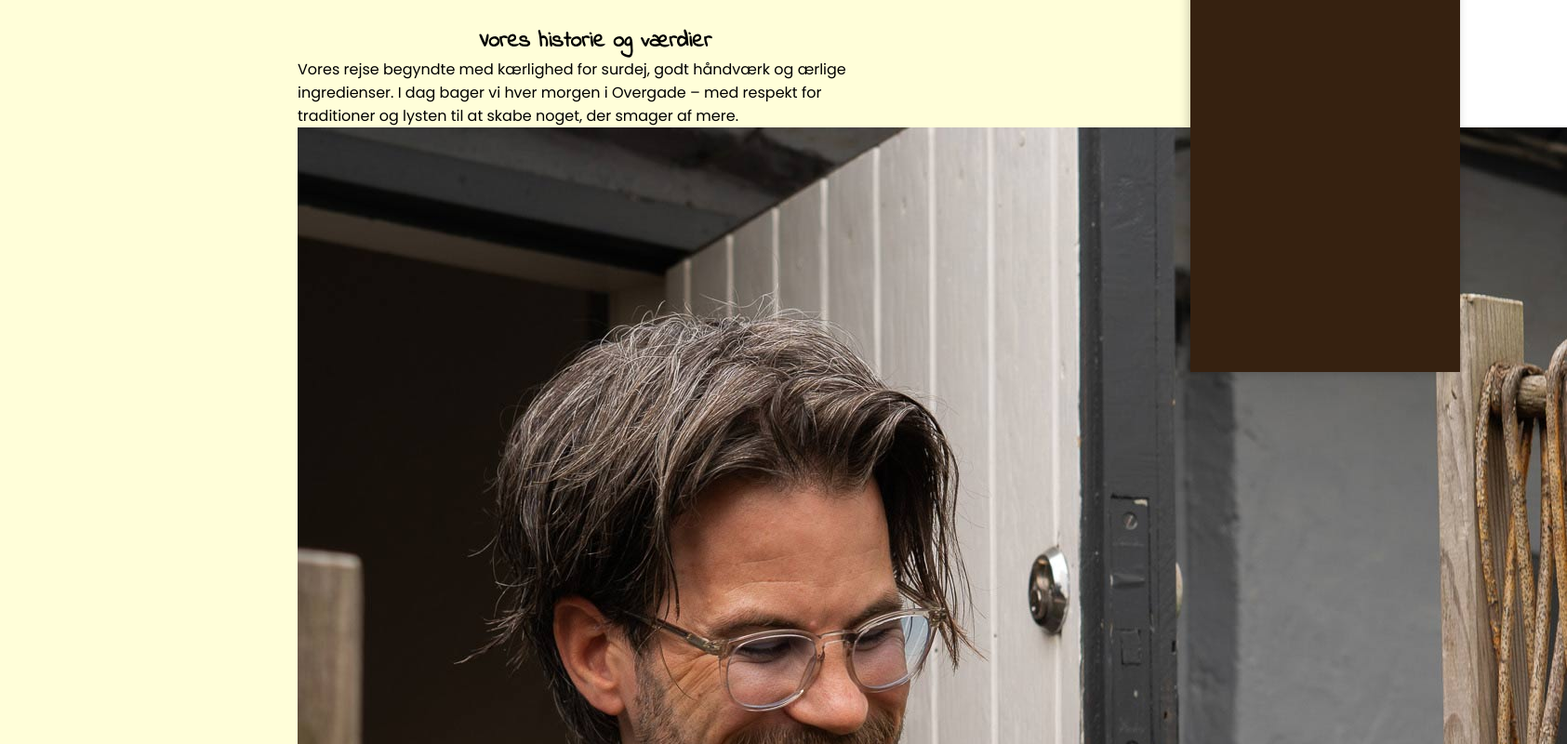
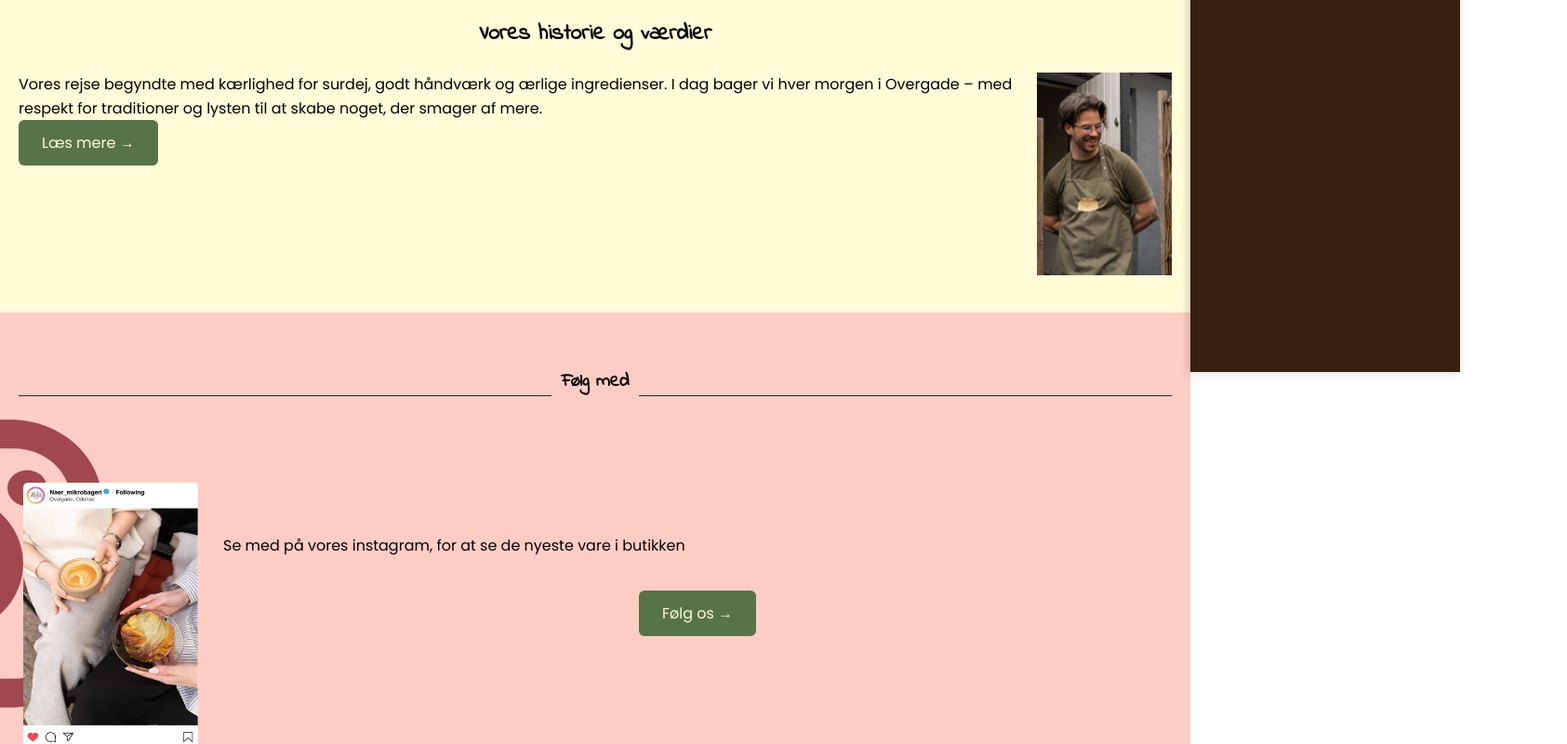
Before and after one commit to Freja-absalonsen/projekt-6, a Vue app in the folder projekt-6/: page / in a window 1280 px wide. Shown: the part 560-1360 px from the top of the page at 93% size, 1685 px wide, since content can reach past the window. Built offline with nearby package versions, Linux system fonts and the light colour scheme.

Commit message:
style på home siderne

```diff
--- a/projekt-6/src/components/home/HomeHistory.vue
+++ b/projekt-6/src/components/home/HomeHistory.vue
@@ -3,9 +3,13 @@
         <h2 class="home-history__title">Vores historie og værdier</h2>
 
         <div class="home-history__content">
-            <p class="home-history__text">
-                Vores rejse begyndte med kærlighed for surdej, godt håndværk og ærlige ingredienser. I dag bager vi hver morgen i Overgade – med respekt for traditioner og lysten til at skabe noget, der smager af mere.
-            </p>
+            <div class="home-history__text">
+                <p class="home-history__text-block">
+                    Vores rejse begyndte med kærlighed for surdej, godt håndværk og ærlige ingredienser. I dag bager vi hver morgen i Overgade – med respekt for traditioner og lysten til at skabe noget, der smager af mere.
+                </p>
+
+                <button class="home-history__button">Læs mere →</button>
+            </div>
 
             <div class="home-history__image-wrap">
                 <img class="home-history__image" src="@/assets/home-jesper.jpg" alt="Jesper i forklæde">
@@ -13,7 +17,6 @@
             </div>
         </div>
 
-        <button class="home-history__button">Læs mere →</button>
 
     </section>
 </template>
--- a/projekt-6/src/components/home/HomeSome.vue
+++ b/projekt-6/src/components/home/HomeSome.vue
@@ -2,7 +2,7 @@
     <section class="follow">
         <div class="follow__header">
             <div class="divider"></div>
-                <h3 class="follow__container">Følg med</h3>
+                <h3 class="follow__title">Følg med</h3>
             <div class="divider"></div>
         </div>
 
@@ -20,9 +20,5 @@
 
         </div>
 
-
-
-
-
     </section>
 </template>
--- a/projekt-6/src/components/home/HomeTestimonials.vue
+++ b/projekt-6/src/components/home/HomeTestimonials.vue
@@ -1,5 +1,5 @@
 <script setup>
-import {ref, computed, onMounted, onUnmounted} from 'vue'
+import {ref, onMounted, onUnmounted} from 'vue'
 
 const currentIndex = ref(0)
 
--- a/projekt-6/src/styles/style.css
+++ b/projekt-6/src/styles/style.css
@@ -120,7 +120,7 @@ section {
   height: 100%;
 }
 .home-info__content {
-  padding: 24px;
+  padding: 20px 20px;
 }
 .home-info__title {
   margin-bottom: 13px;
@@ -141,6 +141,52 @@ section {
   font-family: "Poppins", sans-serif;
 }
 
+.home-history {
+  padding: 20px 20px;
+}
+.home-history__title {
+  margin-bottom: 24px;
+}
+.home-history__content {
+  display: flex;
+  align-items: flex-start;
+  gap: 16px;
+  margin-bottom: 20px;
+}
+.home-history__text-block {
+  flex: 1;
+  display: flex;
+  flex-direction: column;
+  align-items: flex-start;
+  gap: 16px;
+}
+.home-history__text {
+  line-height: 1.6;
+}
+.home-history__button {
+  background: #577448;
+  color: #FFFED9;
+  border: none;
+  padding: 12px 25px;
+  border-radius: 6px;
+  cursor: pointer;
+  align-self: center;
+  font-size: 16px;
+  font-family: "Poppins", sans-serif;
+}
+.home-history__image-wrap {
+  position: relative;
+  width: 145px;
+  flex-shrink: 0;
+}
+.home-history__image {
+  display: block;
+  width: 100%;
+  height: auto;
+  position: relative;
+  z-index: 1;
+}
+
 .follow {
   background-color: #FFCDC4;
   padding: 20px 16px;
@@ -152,6 +198,7 @@ section {
 }
 .follow {
   padding: 60px 20px;
+  overflow: hidden;
 }
 .follow__header {
   display: flex;
@@ -161,6 +208,7 @@ section {
 }
 .follow__title {
   margin-bottom: 30px;
+  white-space: nowrap;
   position: relative;
 }
 .follow__content {
@@ -172,21 +220,26 @@ section {
 .follow__visual {
   position: relative;
   flex-shrink: 0;
-  width: 160px;
+  width: 180px;
+  height: 300px;
 }
 .follow__icon {
   position: absolute;
-  top: 0;
-  left: 0;
-  width: 100%;
-  z-index: 2;
+  top: -30px;
+  left: -250px;
+  width: 340px;
+  height: 314px;
+  z-index: 1;
 }
 .follow__image {
   display: block;
-  width: 100%;
-  height: auto;
-  position: relative;
-  z-index: 1;
+  width: 188px;
+  height: 288px;
+  position: absolute;
+  top: 40px;
+  left: 5px;
+  z-index: 2;
+  border-radius: 5px;
 }
 .follow__text {
   flex: 1;
@@ -197,6 +250,7 @@ section {
 }
 .follow__description {
   margin-bottom: 20px;
+  text-align: center;
 }
 .follow__button {
   background: #577448;
--- a/projekt-6/src/styles/style.scss
+++ b/projekt-6/src/styles/style.scss
@@ -139,7 +139,7 @@ section{
     }
 
     &__content{
-        padding: 24px;
+        padding: 20px 20px;
     }
 
     &__title{
@@ -157,10 +157,58 @@ section{
 
 }
 
+// home history
+.home-history{
+    padding: 20px 20px;
+
+    &__title{
+        margin-bottom: 24px;
+    }
+
+    &__content{
+        display: flex;
+        align-items: flex-start;
+        gap: 16px;
+        margin-bottom: 20px;
+    }
+
+    &__text-block{
+        flex: 1;
+        display: flex;
+        flex-direction: column;
+        align-items: flex-start;
+        gap: 16px;
+    }
+
+    &__text{
+        line-height: 1.6;
+    }
+
+    &__button{
+        @include m.button;
+    }
+
+    &__image-wrap{
+        position: relative;
+        width: 145px;
+        flex-shrink: 0;
+    }
+
+    &__image{
+        display: block;
+        width: 100%;
+        height: auto;
+        position: relative;
+        z-index: 1;
+    }
+
+}
+
 // home some
 .follow{
     @include m.section-pink;
     padding: 60px 20px;
+    overflow: hidden;
 
     &__header{
         display: flex;
@@ -172,6 +220,7 @@ section{
 
     &__title{
         margin-bottom: 30px;
+        white-space: nowrap;
         position: relative;
     }
 
@@ -185,23 +234,28 @@ section{
     &__visual{
         position: relative;
         flex-shrink: 0;
-        width: 160px;
+        width: 180px;
+        height: 300px;
     }
 
     &__icon{
         position: absolute;
-        top: 0;
-        left: 0;
-        width: 100%;
-        z-index: 2;
+        top: -30px;
+        left: -250px;
+        width: 340px;
+        height: 314px;
+        z-index: 1;
     }
 
     &__image{
         display: block;
-        width: 100%;
-        height: auto;
-        position: relative;
-        z-index: 1;
+        width: 188px;
+        height: 288px;
+        position: absolute;
+        top: 40px;
+        left: 5px;
+        z-index: 2;
+        border-radius: 5px;
     }
 
     &__text{
@@ -214,6 +268,7 @@ section{
 
     &__description{
         margin-bottom: 20px;
+        text-align: center
     }
 
     &__button{
```
Also changed, not shown: 1 other file (tests, documents, lock files or other folders).
